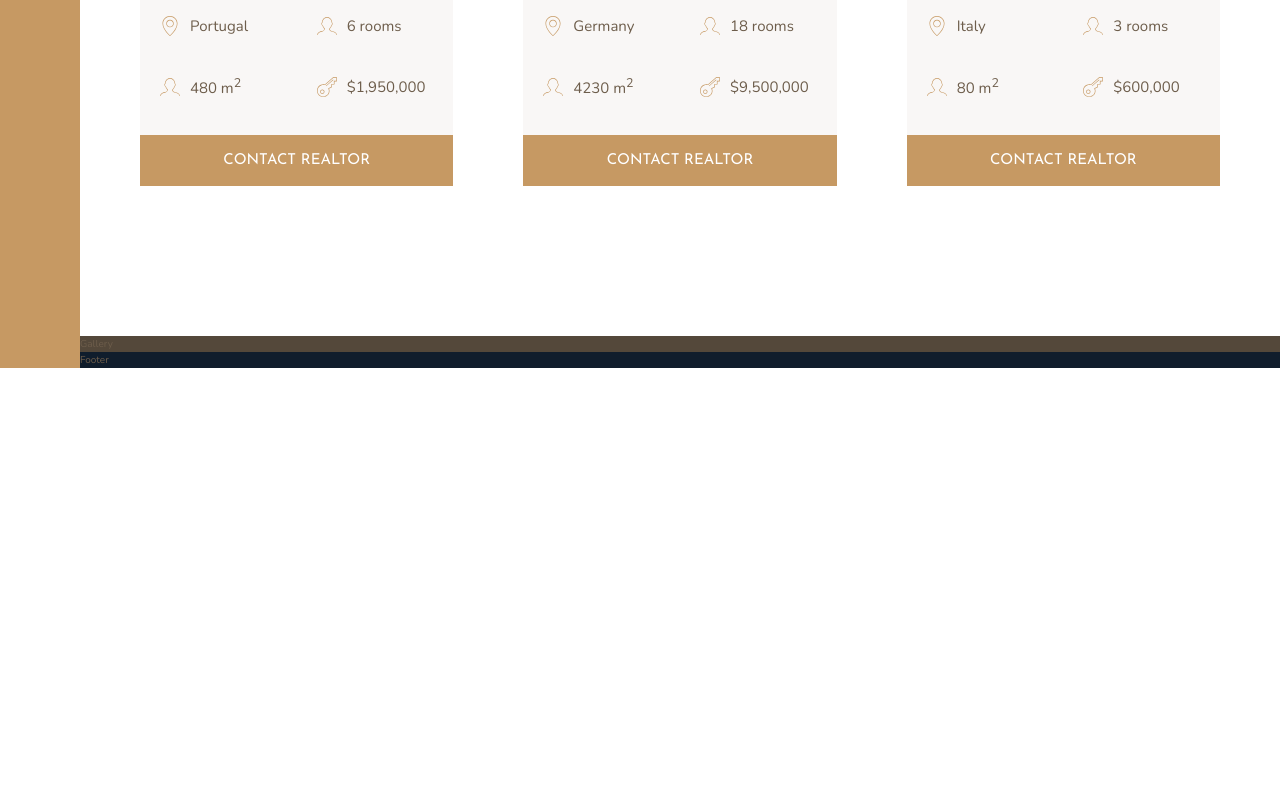
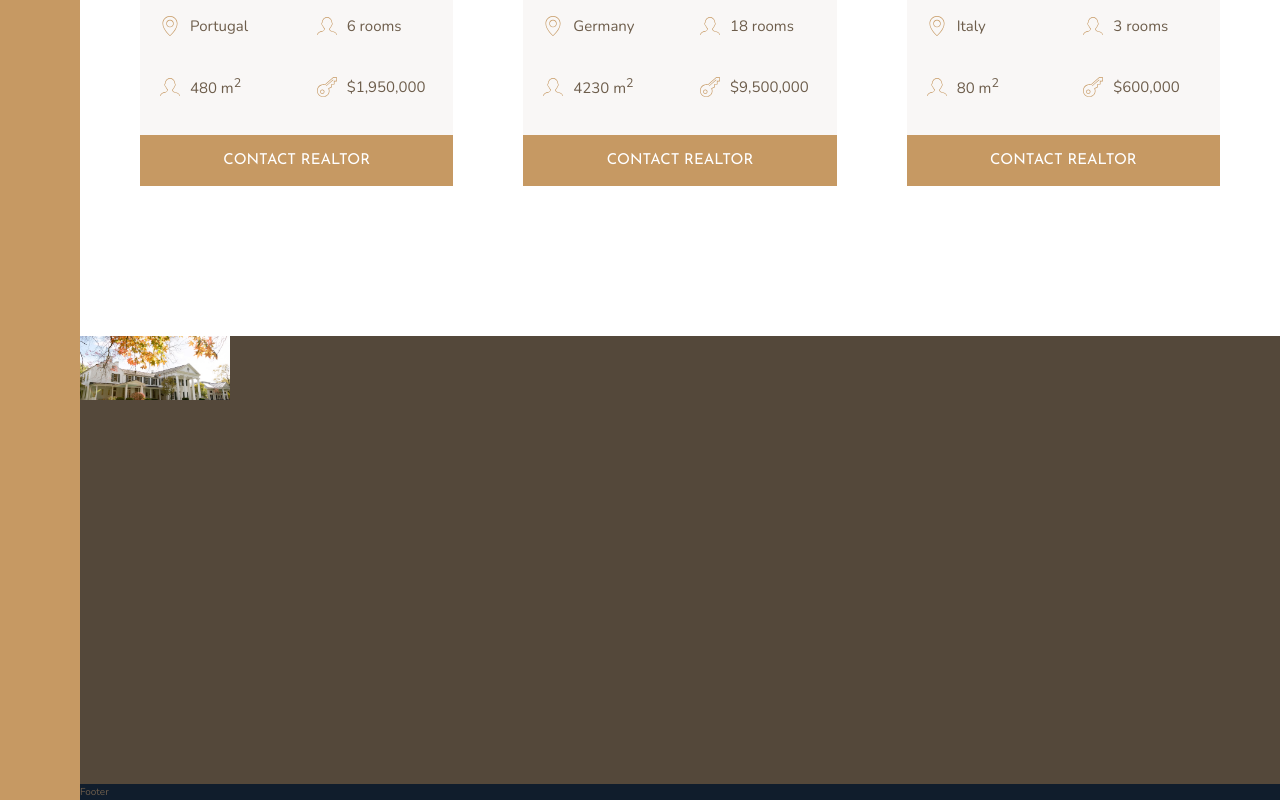
Before and after one commit to Justin-Singh125125/React-Nexter-CSS-Grid, a React (Create React App) app: page / in a window 1280 px wide. Shown: the part 2736-3536 px from the top of the page. Before the commit the page ends 3104 px from the top, so only its background shows below. Built offline with nearby package versions, Linux system fonts and the light colour scheme.

Commit message:
Building the Gallery - Part 1

```diff
--- a/src/assets/css/layouts/gallery.scss
+++ b/src/assets/css/layouts/gallery.scss
@@ -1,4 +1,19 @@
 .gallery{
     background-color: $color-grey-dark-1;
     grid-column: full-start / full-end;
+
+    display: grid;
+    grid-template-columns: repeat(8, 1fr);
+    grid-template-rows: repeat(7, 5vw);
+
+    &__item{
+
+    }
+
+    &__img{
+        width: 100%;
+        height: 100%;
+        object-fit: cover;
+        display: block;
+    }
 }
--- /dev/null
+++ b/src/components/GalleryImage/index.js
@@ -0,0 +1,9 @@
+import React from "react";
+
+const GalleryImage = props => {
+    return (
+        <img className="gallery__img" alt="" src={props.src} />
+    )
+}
+
+export default GalleryImage;
--- a/src/pages/Home/index.js
+++ b/src/pages/Home/index.js
@@ -15,6 +15,7 @@ import StoryPictures from "../../components/Story-Pictures";
 import StoryContent from "../../components/Story-Content";
 import Feature from "../../components/Feature";
 import HomeCard from "../../components/HomeCard";
+import GalleryImage from "../../components/GalleryImage";
 
 //photos
 import HousePhoto_1 from "../../assets/img/house-1.jpeg";
@@ -23,6 +24,21 @@ import HousePhoto_3 from "../../assets/img/house-3.jpeg";
 import HousePhoto_4 from "../../assets/img/house-4.jpeg";
 import HousePhoto_5 from "../../assets/img/house-5.jpeg";
 import HousePhoto_6 from "../../assets/img/house-6.jpeg";
+
+import GalleryPhoto_1 from "../../assets/img/gal-1.jpeg";
+import GalleryPhoto_2 from "../../assets/img/gal-2.jpeg";
+import GalleryPhoto_3 from "../../assets/img/gal-3.jpeg";
+import GalleryPhoto_4 from "../../assets/img/gal-4.jpeg";
+import GalleryPhoto_5 from "../../assets/img/gal-5.jpeg";
+import GalleryPhoto_6 from "../../assets/img/gal-6.jpeg";
+import GalleryPhoto_7 from "../../assets/img/gal-7.jpeg";
+import GalleryPhoto_8 from "../../assets/img/gal-8.jpeg";
+import GalleryPhoto_9 from "../../assets/img/gal-9.jpeg";
+import GalleryPhoto_10 from "../../assets/img/gal-10.jpeg";
+import GalleryPhoto_11 from "../../assets/img/gal-11.jpeg";
+import GalleryPhoto_12 from "../../assets/img/gal-12.jpeg";
+import GalleryPhoto_13 from "../../assets/img/gal-13.jpeg";
+import GalleryPhoto_14 from "../../assets/img/gal-14.jpeg";
 
 
 class Home extends React.Component {
@@ -145,7 +161,10 @@ class Home extends React.Component {
                     />
                 </Homes>
                 <Gallery>
-                    Gallery
+
+                    <figure className="gallery__item gallery__item--1">
+                        <GalleryImage src={GalleryPhoto_1} />
+                    </figure>
                 </Gallery>
                 <Footer>
                     Footer
```
